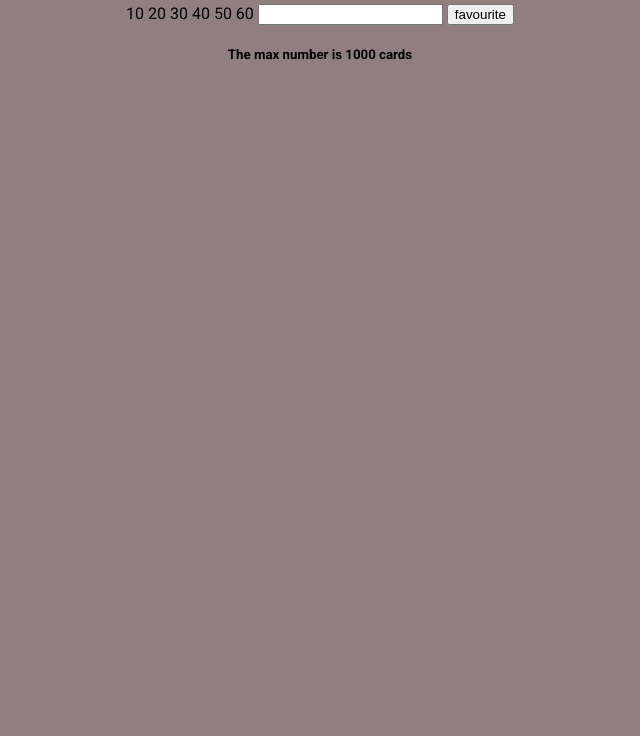
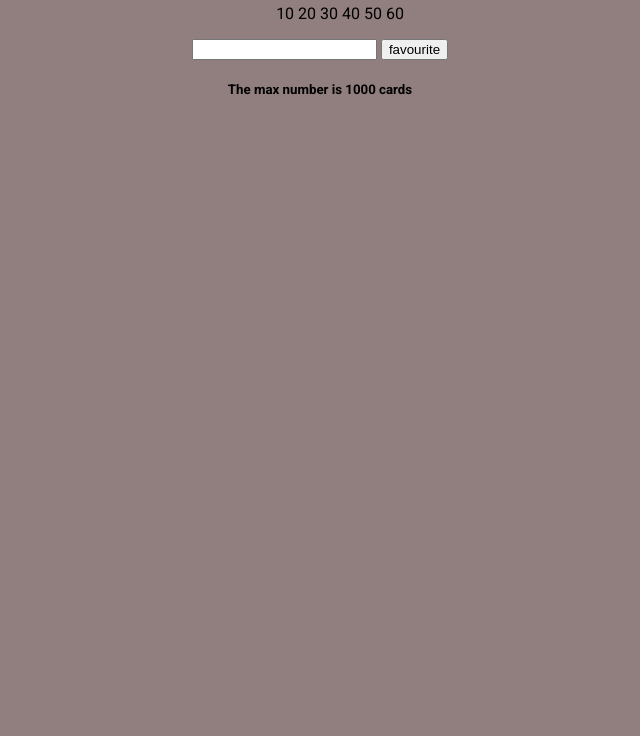
Before and after one commit to Ameer2000Mzori/Poke-Wiki, a plain HTML site: page src/index.html in a window 1280 px wide. Shown: the part 64-800 px from the top of the page, without its empty margins (320-960 px from the left). Drawn offline with Linux system fonts and the light colour scheme.

Commit message:
I add section on styel

```diff
--- a/src/index.html
+++ b/src/index.html
@@ -14,7 +14,7 @@
     <section class="header">
       <div class="header-Wrap">
         <h1 class="header-Title">Pokedex</h1>
-        <ul class="containers"></ul>
+        <ul class="containers">
         <il class="containers-items">10</il>
         <il class="containers-items">20</il>
         <il class="containers-items">30</il>
@@ -22,7 +22,6 @@
         <il class="containers-items">50</il>
         <il class="containers-items">60</il>
          </ul>
-
          <input type="number" id="number-input" number="number"0 required>
          <input type="submit" value="favourite">
          <h5>The max number is 1000 cards</h5>
--- a/src/style.css
+++ b/src/style.css
@@ -6,7 +6,15 @@ body {
   margin: 0;
   background-color: rgb(145, 126, 126);
   text-align: center;
+    align-items: center;
+
+}
+
+section {
   justify-content: center;
+   margin: auto;
+  height: auto;
+  background-color: rgb(145, 126, 126);
 }
 
 h1:hover {
```
